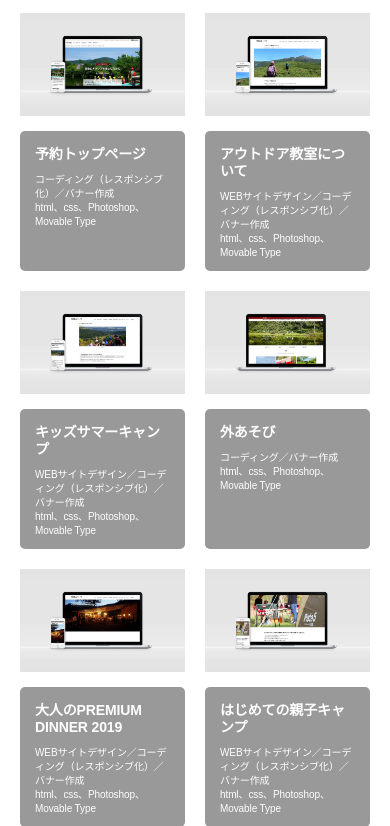
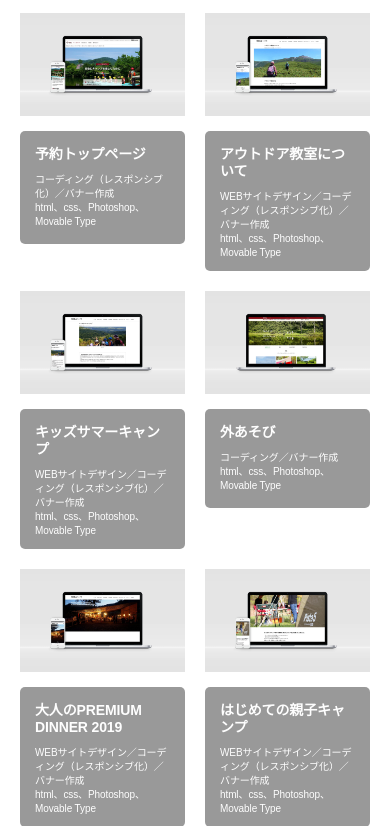
Before and after one commit to maikeru7/mydesign, a PHP site: page /port-01/ in a window 390 px wide. Shown: the part 1007-1833 px from the top of the page. Run offline with PHP 8.4, Linux system fonts and the light colour scheme; some libraries are stand-ins or nearby versions.

Commit message:
“221211ポートフォリオ制作更新分4回目”

```diff
--- a/port-01/css/contents.css
+++ b/port-01/css/contents.css
@@ -41,7 +41,7 @@ main .cantents-wrap .main-promtion h1 {font-size: 23px;}
 @media screen and (max-width: 768px) {
   .main-promtion_secondaryInfo {padding-left: 20px; padding-right: 20px;}
   .main-promtion_secondaryInfo .details .details-item {width: calc((100% - 20px) / 2); margin-bottom: 20px;}
-  .main-promtion_secondaryInfo .details .details-item .contents-detail {max-height: 140px; height:140px;}
+  .main-promtion_secondaryInfo .details .details-item .contents-detail {max-height: 140px; height:auto;}
   .main-promtion_secondaryInfo .details .details-item .contents-detail h2 {line-height: 1.2; font-size: 14px;}
   .main-promtion_secondaryInfo .details .details-item .contents-detail p {line-height: 1.4; font-size: 10px;}
 }
--- a/port-02/css/contents.css
+++ b/port-02/css/contents.css
@@ -42,7 +42,7 @@ main .cantents-wrap .main-promtion h1 {font-size: 23px;}
 @media screen and (max-width: 768px) {
   .main-promtion_secondaryInfo {padding-left: 20px; padding-right: 20px;}
   .main-promtion_secondaryInfo .details .details-item {width: calc((100% - 20px) / 2); margin-bottom: 20px;}
-  .main-promtion_secondaryInfo .details .details-item .contents-detail {max-height: 140px; height: 140px;}
+  .main-promtion_secondaryInfo .details .details-item .contents-detail {max-height: 140px; height: auto;}
   .main-promtion_secondaryInfo .details .details-item .contents-detail h2 {line-height: 1.2; font-size: 14px;}
   .main-promtion_secondaryInfo .details .details-item .contents-detail p {line-height: 1.4; font-size: 10px;}
 }
--- a/port-03/css/contents.css
+++ b/port-03/css/contents.css
@@ -42,7 +42,7 @@ main .cantents-wrap .main-promtion h1 {font-size: 23px;}
 @media screen and (max-width: 768px) {
   .main-promtion_secondaryInfo {padding-left: 20px; padding-right: 20px;}
   .main-promtion_secondaryInfo .details .details-item {width: calc((100% - 20px) / 2); margin-bottom: 20px;}
-  .main-promtion_secondaryInfo .details .details-item .contents-detail {max-height: 140px; height: 140px;}
+  .main-promtion_secondaryInfo .details .details-item .contents-detail {max-height: 140px; height: auto;}
   .main-promtion_secondaryInfo .details .details-item .contents-detail h2 {line-height: 1.2; font-size: 14px;}
   .main-promtion_secondaryInfo .details .details-item .contents-detail p {line-height: 1.4; font-size: 10px;}
 }
```
